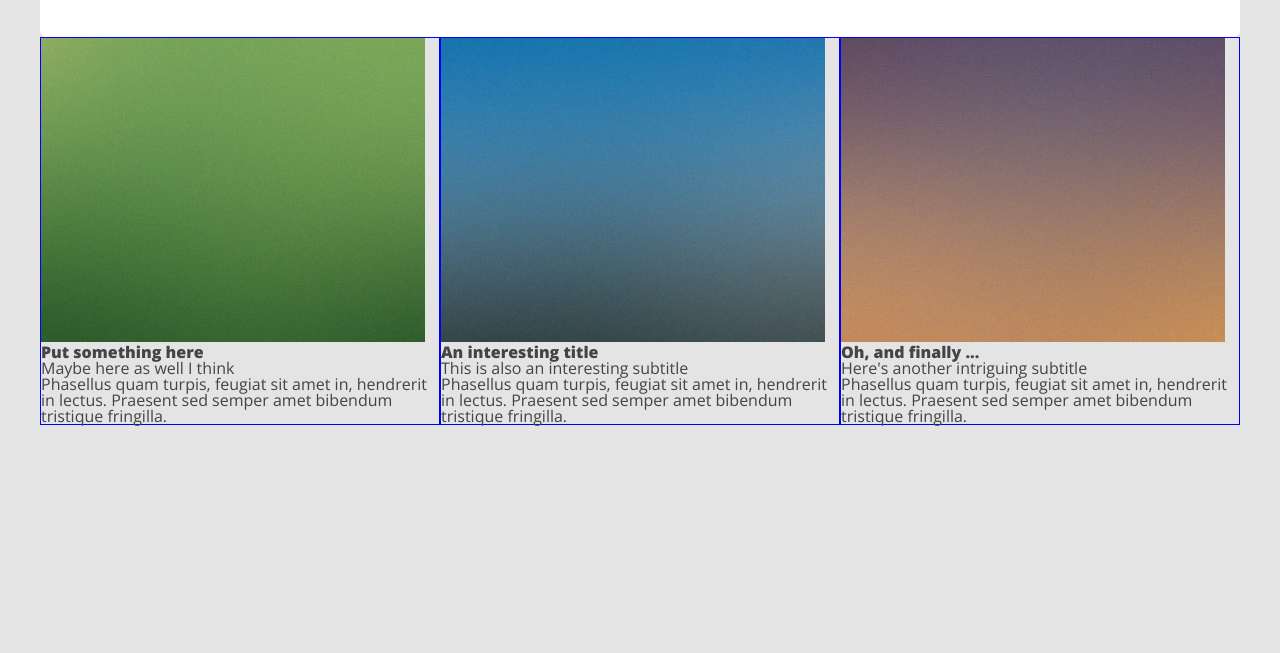
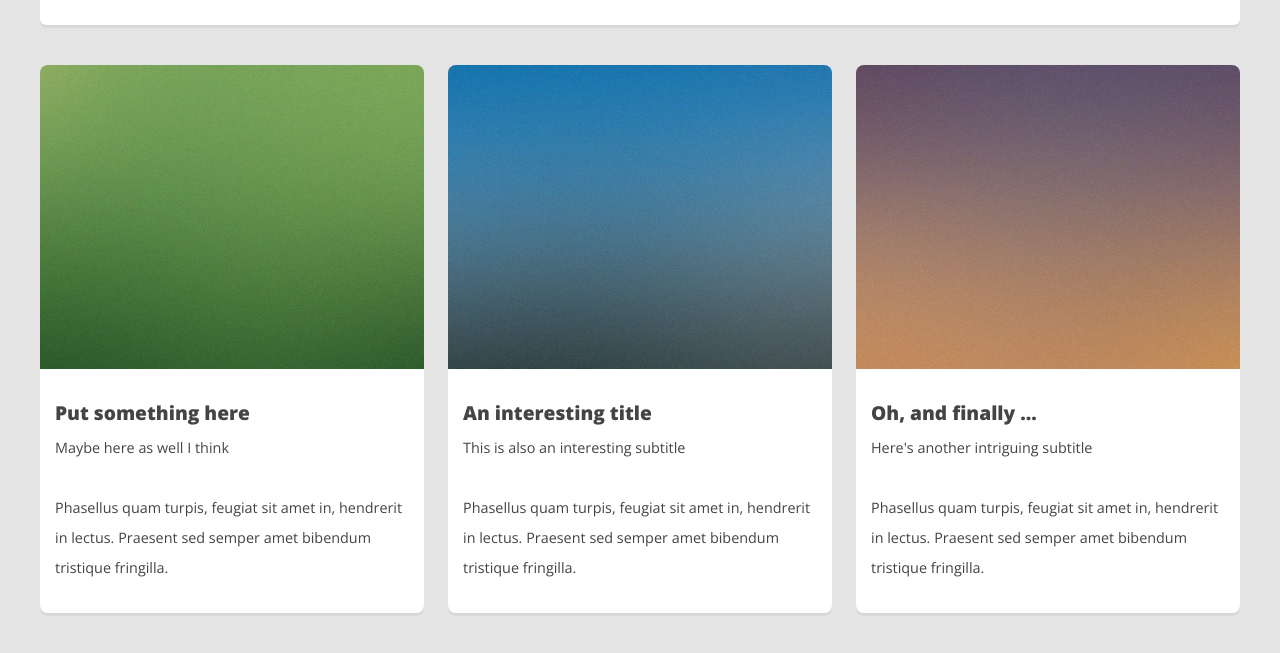
Before and after one commit to pawel-peksa/Verti, a website: page index.html in a window 1280 px wide. Shown: the part 425-1078 px from the top of the page. Before the commit the page ends 852 px from the top, so only its background shows below. Drawn offline with nearby package versions, Linux system fonts and the light colour scheme.

Commit message:
articles section

```diff
--- a/index.html
+++ b/index.html
@@ -51,9 +51,9 @@
   <section class="articles container grid-container">
     <div class="row">
       <div class="col-4">
-        <div class="article shadow">
+        <div class="article">
           <img src="assets/pic01.jpg">
-          <div class="text-wrapper">
+          <div class="text-wrapper shadow">
             <header>
               <h2>Put something here</h2>
               <p>Maybe here as well I think</p>
@@ -64,9 +64,9 @@
       </div>
 
       <div class="col-4">
-        <div class="article shadow">
+        <div class="article">
           <img src="assets/pic02.jpg">
-          <div class="text-wrapper">
+          <div class="text-wrapper shadow">
             <header>
               <h2>An interesting title</h2>
               <p>This is also an interesting subtitle</p>
@@ -77,9 +77,9 @@
       </div>
 
       <div class="col-4">
-        <div class="article shadow">
+        <div class="article">
           <img src="assets/pic03.jpg">
-          <div class="text-wrapper">
+          <div class="text-wrapper shadow">
             <header>
               <h2>Oh, and finally ...</h2>
               <p>Here's another intriguing subtitle</p>
--- /dev/null
+++ b/scss/_articles.scss
@@ -0,0 +1,49 @@
+.articles {
+  padding: 40px 15px 0 15px;
+  @include tablet() {
+    padding: 40px 2rem 0 2rem;
+  }
+  @include desktop() {
+    padding: 40px 0 0 0;
+    //align with banner
+    max-width: $desktop-width + 24px;
+    position: relative;
+    left: -12px;
+  }
+  @include wide() {
+    padding: 40px 0 0 0;
+    //align with banner
+    max-width: $wide-width + 24px;
+    position: relative;
+    left: -12px;
+  }
+
+  .article {
+    margin-bottom: 40px;
+    @include desktop() {
+      padding: 0 0 0 24px;
+    }
+
+    img {
+      width: 100%;
+      border-radius: 8px 8px 0 0;
+      margin-bottom: -10px;
+    }
+    .text-wrapper {
+      padding: 30px 15px;
+      background-color: $bgLightColor;
+      border-radius: 0 0 8px 8px;
+
+      header {
+        margin-bottom: 30px;
+      }
+    }
+    h2 {
+      font-size: 1.2rem;
+      margin-bottom: 5px;
+    }
+    p {
+      font-size: 0.9rem;
+    }
+  }
+}
--- a/scss/_banner.scss
+++ b/scss/_banner.scss
@@ -3,7 +3,6 @@
   padding: 0 20px;
   margin: 0 15px;
   border-radius: 6px;
-  box-shadow: 0px 3px 0px 0px rgba(0, 0, 0, 0.05);
   @include tablet() {
     padding: 2.5rem;
     margin: 0 2rem;
--- a/scss/_imports-and-variables.scss
+++ b/scss/_imports-and-variables.scss
@@ -12,7 +12,7 @@ $btnColor: #1691c3;
 // Media breakpoints:
 $tablet-width: 736px;
 $desktop-width: 980px;
-$wide-width: 1280px;
+$wide-width: 1200px;
 
 //grid:
 $col-number: 12;
--- a/scss/_settings.scss
+++ b/scss/_settings.scss
@@ -9,6 +9,7 @@ html {
 
 body {
   font-family: "Open Sans", sans-serif;
+  line-height: 30px;
   color: $textColor;
   background: $bgDarkColor;
 }
@@ -48,5 +49,4 @@ body {
 
 [class*="col-"] {
   min-height: 100px;
-  border: 1px solid blue;
 }
--- a/scss/main.scss
+++ b/scss/main.scss
@@ -7,3 +7,4 @@
 @import "buttons";
 @import "header";
 @import "banner";
+@import "articles";
```
Also changed, not shown: css/main.css, 1 other file.
